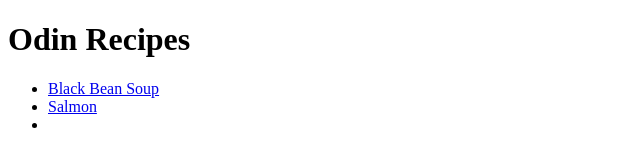
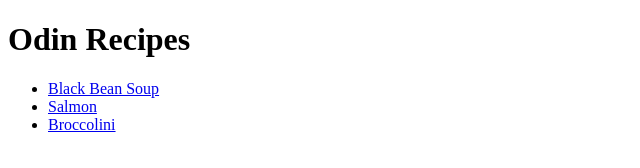
Before and after one commit to MeganL314/odin-recipes, a plain HTML site: page index.html in a window 1280 px wide. Shown: the full height of the page, 0-640 px from the left. Drawn offline with Linux system fonts and the light colour scheme.

Commit message:
Add broccolini link to index

```diff
--- a/index.html
+++ b/index.html
@@ -10,7 +10,7 @@
     <ul>
         <li><a href="recipes/blackbeansoup.html">Black Bean Soup</a></li>
         <li><a href="recipes/salmon.html">Salmon</a></li>
-        <li><a href="recipes/.html"></a></li>
+        <li><a href="recipes/broccolini.html">Broccolini</a></li>
     </ul>
   </body>
 </html>
```
